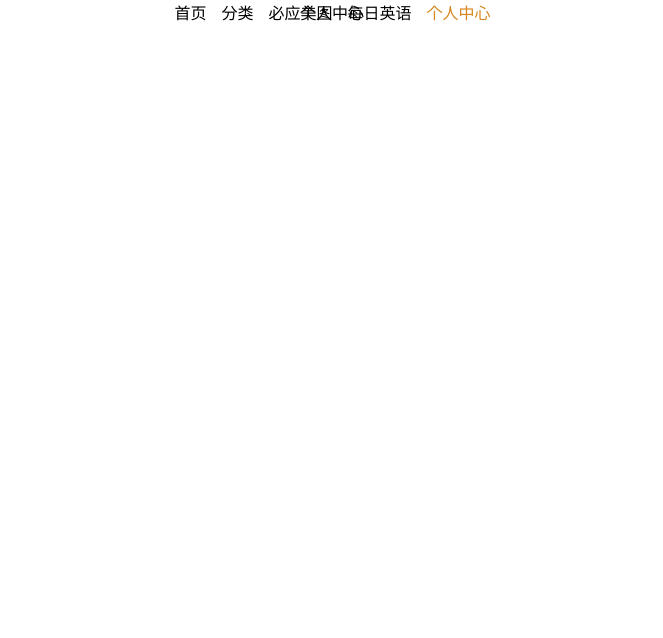
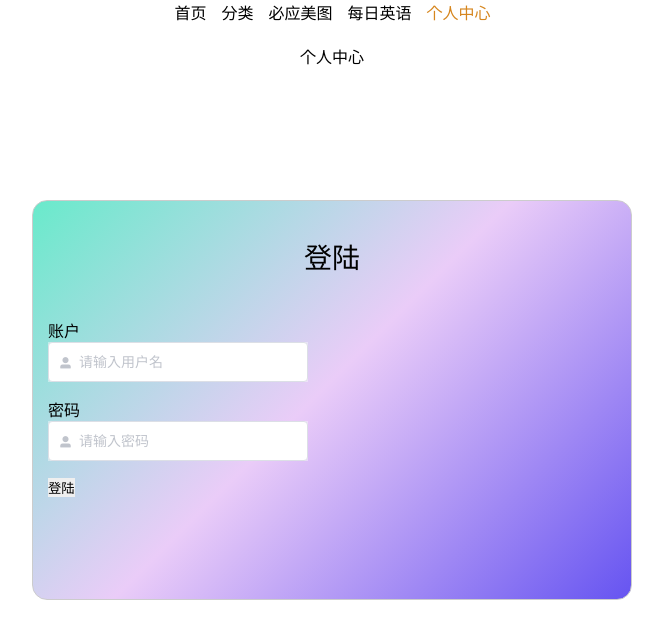
Before and after one commit to hec9527/bysj_fontend, a Vue app: page /#/indi in a window 1280 px wide. Shown: the top 638 px of the page, without its empty margins (308-971 px from the left). Built offline with nearby package versions, Linux system fonts and the light colour scheme.

Commit message:
修改央视

```diff
--- a/src/component/userLogin.vue
+++ b/src/component/userLogin.vue
@@ -1,5 +1,104 @@
 <template>
-    <p>{{ a }}</p>
+    <div class="user-login center">
+        <div class="login-title">
+            <p>登陆</p>
+        </div>
+        <div class="login-form">
+            <form action="" method="post">
+                <p>
+                    <label for="login-userName">账户</label>
+                    <Input
+                        class="input"
+                        prefix-icon="el-icon-user-solid"
+                        type="text"
+                        v-model="userName"
+                        name="userName"
+                        id="login-userName"
+                        placeholder="请输入用户名"
+                    />
+                </p>
+                <p>
+                    <label for="login-userPasswd">密码</label>
+                    <Input
+                        class="input"
+                        type="password"
+                        prefix-icon="el-icon-user-solid"
+                        name="userPasswd"
+                        v-model="userPasswd"
+                        id="login-userPasswd"
+                        placeholder="请输入密码"
+                    />
+                </p>
+                <p><button type="submit">登陆</button></p>
+            </form>
+        </div>
+    </div>
 </template>
 
-<script></script>
+<script>
+import { Input } from 'element-ui';
+export default {
+    data: () => {
+        return {
+            userName: undefined,
+            userPasswd: undefined
+        };
+    },
+    components: {
+        Input
+        // Icon
+    },
+    methods: {
+        blur() {
+            // 输入验证
+        }
+    }
+};
+</script>
+
+<style scoped>
+* {
+    padding: 0;
+    margin: 0;
+    border: none;
+    list-style: none;
+    outline: none;
+}
+
+.center {
+    position: absolute;
+    top: 0;
+    right: 0;
+    left: 0;
+    bottom: 0;
+    margin: auto;
+}
+
+.user-login {
+    border: 1px solid #ccc;
+    width: 600px;
+    height: 400px;
+    border-radius: 15px;
+    background-image: linear-gradient(-225deg, #69eacb 0%, #eaccf8 48%, #6654f1 100%);
+}
+
+.login-title {
+    margin: 35px 15px;
+    font-size: 28px;
+    text-align: center;
+}
+
+.login-form {
+    display: flex;
+}
+
+.login-form .input {
+    /* width: 70%; */
+    background: rgba(255, 255, 255, 0.4) !important;
+}
+
+.login-form p {
+    padding: 7px 15px 8px 15px;
+    /* align-items: center; */
+}
+</style>
--- a/src/views/home.vue
+++ b/src/views/home.vue
@@ -69,7 +69,6 @@ export default {
     font-size: 16px;
     height: inherit;
     padding: 7px 55px 7px 25px;
-    filter: blur(0);
     outline: none;
     border-radius: 25px;
     border: none;
@@ -93,13 +92,7 @@ export default {
     height: 162px;
     background-image: url('..//assets/image/bg-home.jpg');
     background-size: cover;
-    -webkit-mask: url('..//assets/svg/home-dji.svg');
-    -moz-mask: url('..//assets/svg/home-dji.svg');
-    -o-mask: url('..//assets/svg/home-dji.svg');
     mask: url('..//assets/svg/home-dji.svg');
-    -webkit-mask-size: cover;
-    -moz-mask-size: cover;
-    -o-mask-size: cover;
     mask-size: cover;
 }
 </style>
--- a/src/views/individaul.vue
+++ b/src/views/individaul.vue
@@ -1,7 +1,23 @@
 <template>
     <div class="container">
-        <center>
-            <p>个人中心</p>
-        </center>
+        <p><br /><br /></p>
+
+        <UserLogin></UserLogin>
+        <center>个人中心</center>
     </div>
 </template>
+
+<script>
+import Login from '../component/userLogin';
+export default {
+    data: () => {
+        return {};
+    },
+    components: {
+        UserLogin: Login
+    },
+    methods: {
+        //
+    }
+};
+</script>
```
